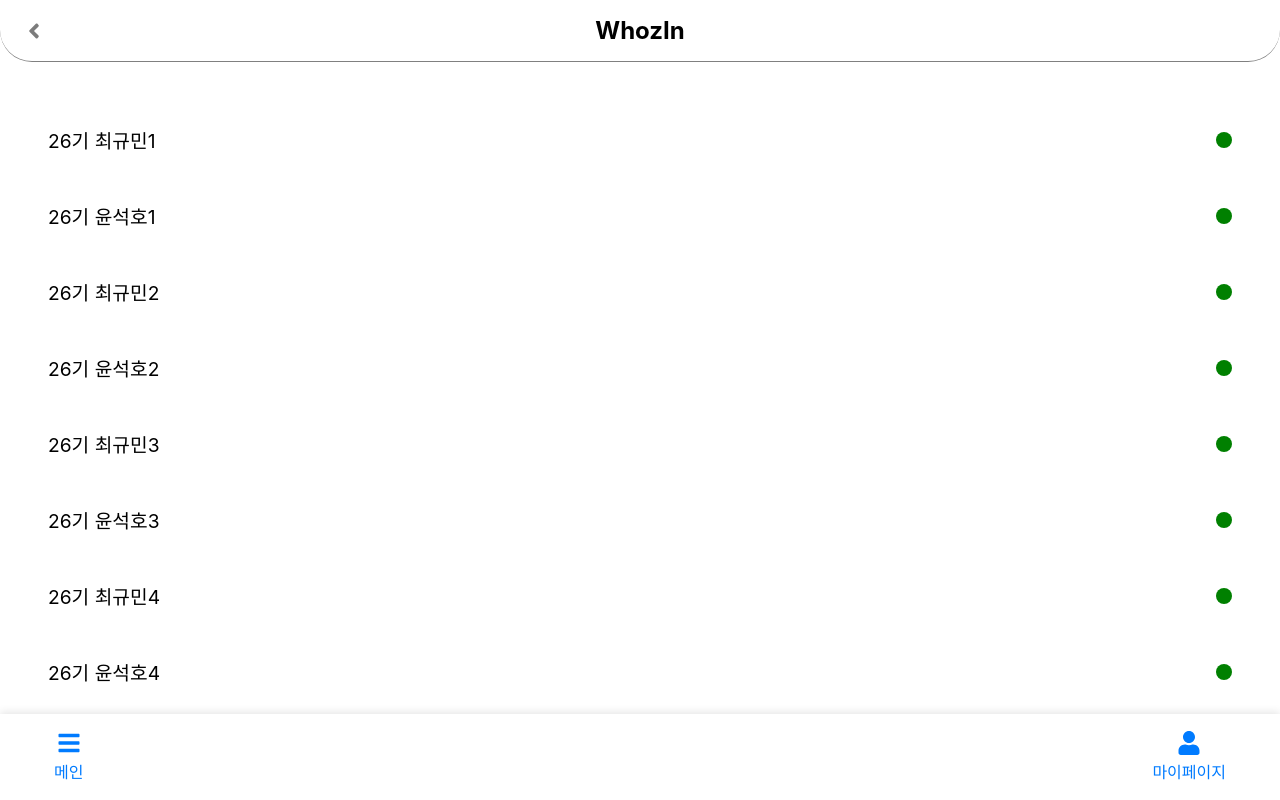
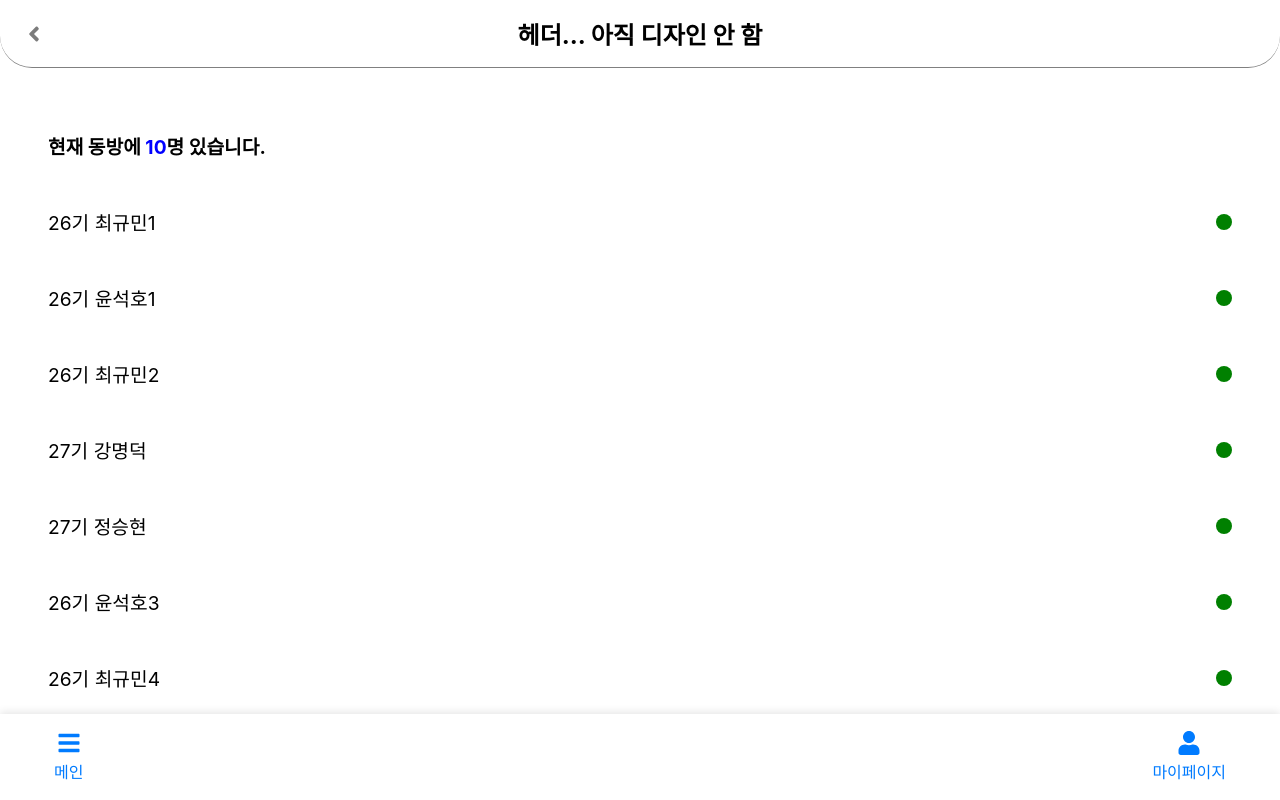
Before and after one commit to JNU-econovation/Whoz-in-FE, a React (Create React App) app: page /main in a window 1280 px wide. Shown: the top 800 px of the page. Built offline with nearby package versions, Linux system fonts and the light colour scheme.

Commit message:
feat: 동방 현재 인원수 메세지

```diff
--- a/src/components/LayoutComponent/Header.jsx
+++ b/src/components/LayoutComponent/Header.jsx
@@ -59,7 +59,7 @@ function Header() {
           <FaAngleLeft />
         </BackButton>
       </BackButtonWrapper>
-      <div>WhozIn</div>
+      <div>헤더... 아직 디자인 안 함</div>
     </HeaderContainer>
   );
 }
--- a/src/components/MemberStatusList.jsx
+++ b/src/components/MemberStatusList.jsx
@@ -9,9 +9,14 @@ const ActiveStatus = styled.div `
   background-color: ${({ isActive }) => (isActive ? 'green' : 'gray')};
   margin-left: auto;
 `;
+const UpperMessage = styled.div `
+  font-size: 1.2rem;
+  font-weight: bold;
+`
 
-
-
+const CountNumber = styled.span`
+  color: blue;
+`
 const MemberStatusList = ({members}) => {
   // 동방에 있는 회원 / 나머지 회원 (+ 최근에 접속 안 한)
   const nowActiveMembers = members.filter(member => member.isActive);
@@ -27,6 +32,7 @@ const sortedMembers = [...nowActiveMembers, ...recentActiveMembers, ...otherMemb
 
 return (
   <ListContainer>
+    <UpperMessage> 현재 동방에 <CountNumber>{nowActiveMembers.length}</CountNumber>명 있습니다.</UpperMessage>
     {sortedMembers.map((member, index) => (
       <ListItem key={index}>
         {member.generation}기 {member.name}
--- a/src/data/sampleData.jsx
+++ b/src/data/sampleData.jsx
@@ -20,14 +20,14 @@ const members = [
       lastActiveTime: null,
     },
     {
-      name: "윤석호2",
-      generation: "26",
+      name: "강명덕",
+      generation: "27",
       isActive: true,
       lastActiveTime: null,
     },
     {
-      name: "최규민3",
-      generation: "26",
+      name: "정승현",
+      generation: "27",
       isActive: true,
       lastActiveTime: null,
     },
--- a/src/pages/main.jsx
+++ b/src/pages/main.jsx
@@ -6,7 +6,7 @@ import members from '../data/sampleData'
 const Main = () => {
   return (
     <div>
-      <MemberStatusList members={members} />
+            <MemberStatusList members={members} />
     </div>
   );
 };
```
